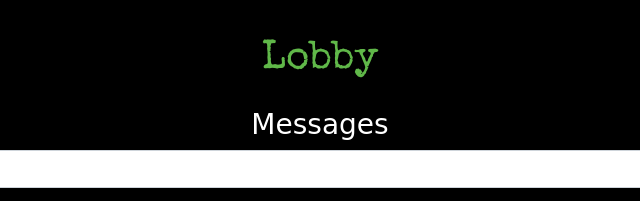
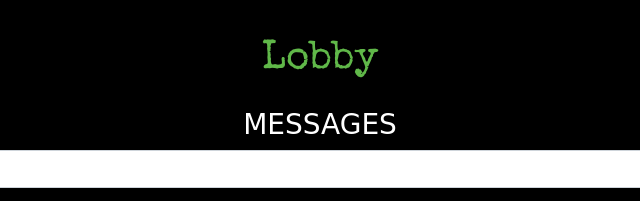
Before and after one commit to tinath1/reversi, a website: page public/lobby.html in a window 1280 px wide. Shown: the top 201 px of the page, 320-960 px from the left. Drawn offline with nearby package versions, Linux system fonts and the light colour scheme; no server answers; a web font is replaced by a local one.

Commit message:
revised title

```diff
--- a/public/lobby.html
+++ b/public/lobby.html
@@ -35,7 +35,7 @@
 
     <div class="row">
       <div class="col">
-        <h3>Messages</h3>
+        <h3>MESSAGES</h3>
         <div id="messages"></div>
       </div>
     </div>
```
